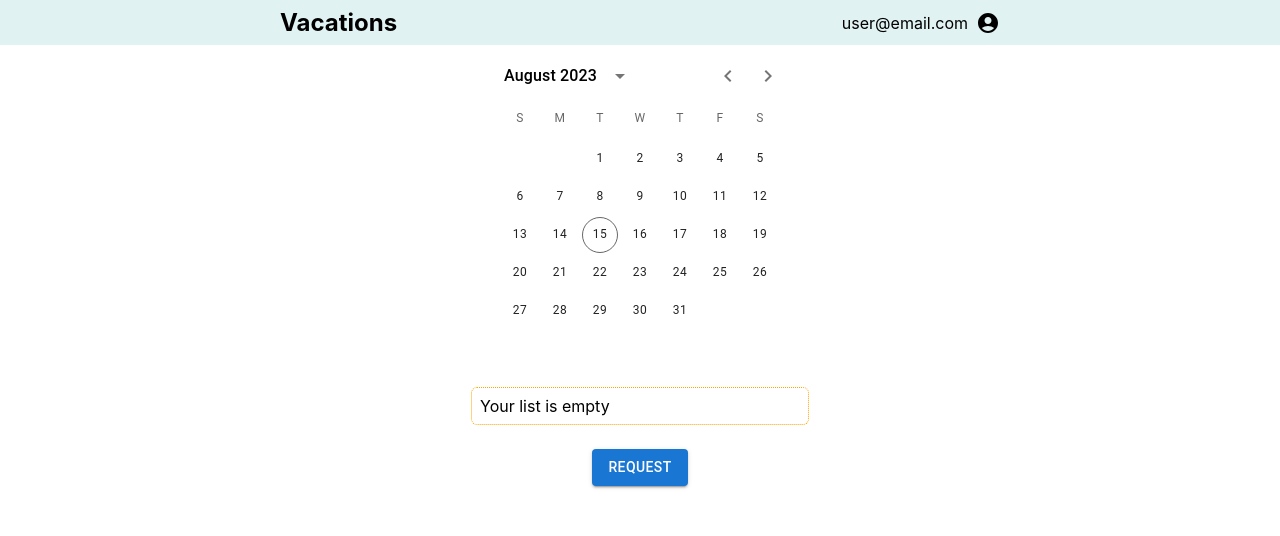
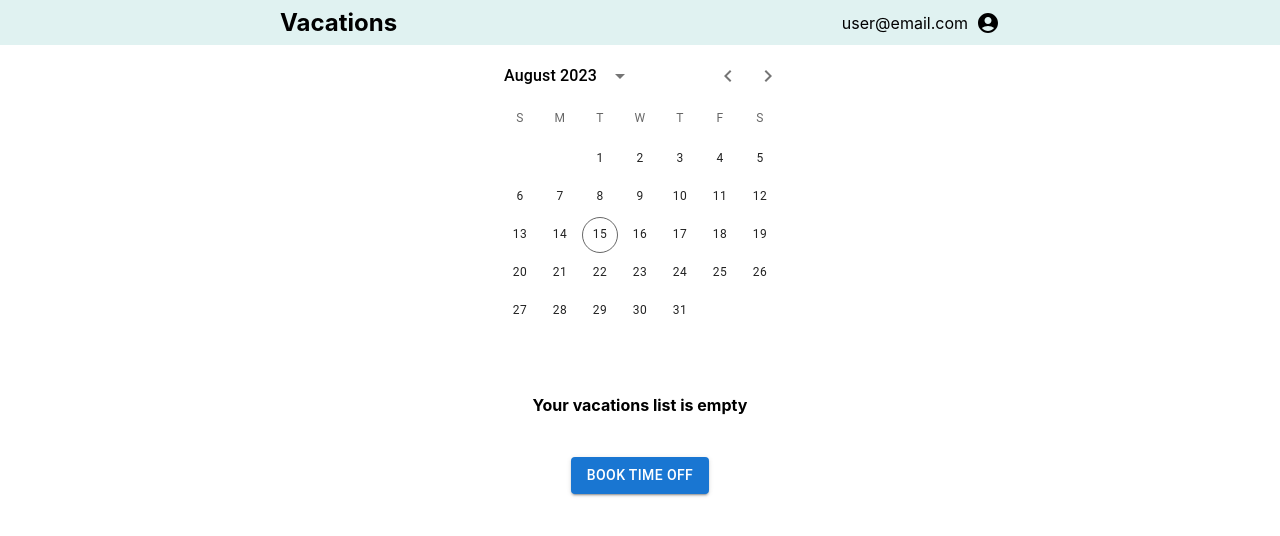
Before and after one commit to we5a/vacation-app, a React (Create React App) app in the folder front-end/: page /dashboard in a window 1280 px wide. Shown: the top 536 px of the page. Built offline with nearby package versions, Linux system fonts and the light colour scheme; the HTML template or start-up script is replaced by a standard one.

Commit message:
Complement layout

```diff
--- a/front-end/package.json
+++ b/front-end/package.json
@@ -18,6 +18,7 @@
     "@types/react-dom": "^18.2.7",
     "dayjs": "^1.11.9",
     "install": "^0.13.0",
+    "moment": "^2.29.4",
     "npm": "^9.8.1",
     "react": "^18.2.0",
     "react-dom": "^18.2.0",
--- a/front-end/src/components/VacationDialog/VacationDialog.tsx
+++ b/front-end/src/components/VacationDialog/VacationDialog.tsx
@@ -26,7 +26,6 @@ const VacationDialog: FC<VacationDialogProps> = ({
   return (
     <Dialog onClose={onClose} open={open}>
       <DialogTitle>Vacation type:</DialogTitle>
-
       <List>
         {items.map((item: VacationItem) => {
           return (
--- /dev/null
+++ b/front-end/src/components/VacationItem/VacationItem.module.scss
@@ -0,0 +1,5 @@
+.vacationItem {
+  display: flex;
+  align-items: center;
+  column-gap: 6px;
+}
--- /dev/null
+++ b/front-end/src/components/VacationItem/VacationItem.tsx
@@ -0,0 +1,57 @@
+import { type FC } from "react";
+import moment from "moment";
+import { Chip } from "@mui/material";
+import IconButton from "@mui/material/IconButton";
+import EditIcon from "@mui/icons-material/Edit";
+import DeleteIcon from "@mui/icons-material/Delete";
+import { removeVacation } from "store/vacationSlice";
+import { useAppDispatch } from "hooks/hooks";
+import type { Vacation } from "store/types/vacation";
+import styles from "./VacationItem.module.scss";
+
+interface VacationItemProps {
+  item: Vacation;
+  number: number;
+}
+
+const statusColorMap = {
+  pending: "warning",
+  approved: "success",
+  declined: "error",
+};
+
+const VacationItem: FC<VacationItemProps> = ({ item, number }) => {
+  const {id, status, type, endDate, startDate } = item;
+  const dispatch = useAppDispatch();
+
+  const humanizeDate = (date: string) => {
+    return moment(date).format("MMMM Do YYYY");
+  };
+
+  const onEdit = () => {
+    console.log("Edit");
+  };
+
+  const onDelete = () => {
+    dispatch(removeVacation(id));
+  };
+
+  return (
+    <div className={styles.vacationItem}>
+      <span>{number}.</span>
+      <span>{humanizeDate(startDate)}</span>
+      <span>-</span>
+      <span>{humanizeDate(endDate)}</span>
+      <Chip label={type} size="small" color="info" />
+      <Chip label={status} size="small" color={statusColorMap[status] as any} />
+      <IconButton onClick={onEdit}>
+        <EditIcon />
+      </IconButton>
+      <IconButton onClick={onDelete}>
+        <DeleteIcon />
+      </IconButton>
+    </div>
+  );
+};
+
+export default VacationItem;
--- /dev/null
+++ b/front-end/src/components/VacationList/VacationList.module.scss
@@ -0,0 +1,9 @@
+.title {
+  font-weight: bold;
+  margin-bottom: 10px;
+}
+
+.list {
+  padding-left: 12px;
+  border-left: 3px solid orange;
+}
--- /dev/null
+++ b/front-end/src/components/VacationList/VacationList.tsx
@@ -0,0 +1,32 @@
+import { type FC } from "react";
+import { type Vacation } from "store/types/vacation";
+import VacationItem from "components/VacationItem/VacationItem";
+import styles from "./VacationList.module.scss";
+
+interface VacationListProps {
+  items: Vacation[];
+}
+
+const VacationList: FC<VacationListProps> = ({ items = [] }) => {
+  return (
+    <div>
+      <center className={styles.title}>
+        {!!items.length
+          ? "Your vacations list:"
+          : "Your vacations list is empty"}
+      </center>
+      <div className={styles.list}>
+
+      {items.map((item, index) => {
+        return (
+          <>
+            <VacationItem item={item} number={index+1} key={item.id} />
+          </>
+        );
+      })}
+      </div>
+    </div>
+  );
+};
+
+export default VacationList;
--- a/front-end/src/components/index.ts
+++ b/front-end/src/components/index.ts
@@ -1,5 +1,7 @@
 import Header from "./Header/Header";
 import Layout from "./Layout/Layout";
 import VacationDialog from "./VacationDialog/VacationDialog";
+import VacationItem from "./VacationItem/VacationItem";
+import VacationList from "./VacationList/VacationList";
 
-export { Header, Layout, VacationDialog };
+export { Header, Layout, VacationDialog, VacationItem, VacationList };
--- a/front-end/src/pages/Dashboard/Dashboard.module.scss
+++ b/front-end/src/pages/Dashboard/Dashboard.module.scss
@@ -6,12 +6,9 @@
 }
 
 .requested {
-  width: 320px;
+  min-width: 320px;
   margin: 8px auto 24px;
   padding: 8px;
-  border: 1px dotted orange;
-  border-radius: 6px;
-
 }
 
 .requestButton {
--- a/front-end/src/pages/Dashboard/Dashboard.tsx
+++ b/front-end/src/pages/Dashboard/Dashboard.tsx
@@ -6,7 +6,7 @@ import { DateCalendar } from "@mui/x-date-pickers/DateCalendar";
 import { Button } from "@mui/material";
 
 import { useAppSelector } from "hooks/hooks";
-import { VacationDialog } from "components";
+import { VacationDialog, VacationItem, VacationList } from "components";
 import styles from "./Dashboard.module.scss";
 
 const items = [
@@ -39,18 +39,7 @@ const Dashboard: FC = () => {
       </LocalizationProvider>
 
       <div className={styles.requested}>
-        {!vacations.length && <span>Your list is empty</span>}
-        {vacations.map((v) => {
-          return (
-            <div key={v.id}>
-              <span>{v.startDate?.toString()}</span>
-              <span>{v.endDate?.toString()}</span> &nbsp;
-              <span>{v.type}</span>&nbsp;
-              <span>{v.status}</span>
-              <hr />
-            </div>
-          );
-        })}
+        <VacationList items={vacations} />
       </div>
 
       <Button
@@ -58,7 +47,7 @@ const Dashboard: FC = () => {
         onClick={handleRequest}
         classes={{ root: styles.requestButton }}
       >
-        Request
+        Book time off
       </Button>
 
       <VacationDialog
--- a/front-end/src/pages/Request/Request.tsx
+++ b/front-end/src/pages/Request/Request.tsx
@@ -1,5 +1,6 @@
 import { type FC, useState, useId } from "react";
-import { useNavigate } from "react-router-dom";
+import { useNavigate, useLocation } from "react-router-dom";
+import moment from "moment";
 import dayjs, { Dayjs } from "dayjs";
 import { LocalizationProvider } from "@mui/x-date-pickers/LocalizationProvider";
 import { AdapterDayjs } from "@mui/x-date-pickers/AdapterDayjs";
@@ -13,11 +14,19 @@ import { addVacation } from "store/vacationSlice";
 import styles from "./Request.module.scss";
 
 const Request: FC = () => {
+  const DAYS_DELTA = 1;
   const navigate = useNavigate();
+  const { state: vacationType } = useLocation();
   const dispatch = useAppDispatch();
   const id = useId();
-  const [startDate, setStartDate] = useState<Dayjs | null>();
-  const [endDate, setEndDate] = useState<Dayjs | null>();
+  const [startDate, setStartDate] = useState<Dayjs | null>(
+    setInitialPickerDate,
+  );
+  const [endDate, setEndDate] = useState<Dayjs | null>(setInitialPickerDate);
+
+  function setInitialPickerDate() {
+    return dayjs(moment().add(DAYS_DELTA, "days").format("YYYY-MM-DD"));
+  }
 
   const handleSendRequest = () => {
     if (startDate && endDate) {
@@ -52,12 +61,11 @@ const Request: FC = () => {
       </IconButton>
 
       <div className={styles.applicationBlock}>
-        <h3>Request new vacation</h3>
+        <h3>Request new {vacationType.label || "Vacation"}</h3>
         <LocalizationProvider dateAdapter={AdapterDayjs}>
           <DatePicker
             label="Start date"
             value={startDate}
-            defaultValue={dayjs("2020-04-17")}
             onChange={(newValue) => setStartDate(newValue)}
             className={styles.datePicker}
           />
@@ -65,7 +73,6 @@ const Request: FC = () => {
           <DatePicker
             label="End date"
             value={endDate}
-            defaultValue={dayjs("2020-04-17")}
             onChange={(newValue) => setEndDate(newValue)}
             className={styles.datePicker}
           />
--- /dev/null
+++ b/front-end/src/store/types/vacation.ts
@@ -0,0 +1,10 @@
+export type VacationStatus = "pending" | "approved" | "declined";
+export type VacationType = "vacation" | "day-off";
+
+export interface Vacation {
+  id: string;
+  startDate: string;
+  endDate: string;
+  status: VacationStatus;
+  type: VacationType;
+}
```
Also changed, not shown: front-end/src/store/vacationSlice.ts (+5 -14 lines), 1 other file (tests, documents, lock files or other folders).
